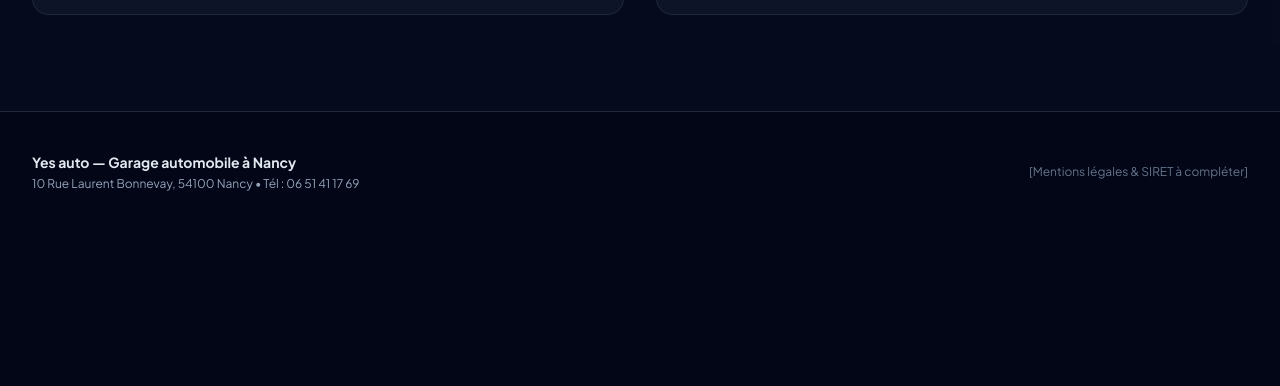
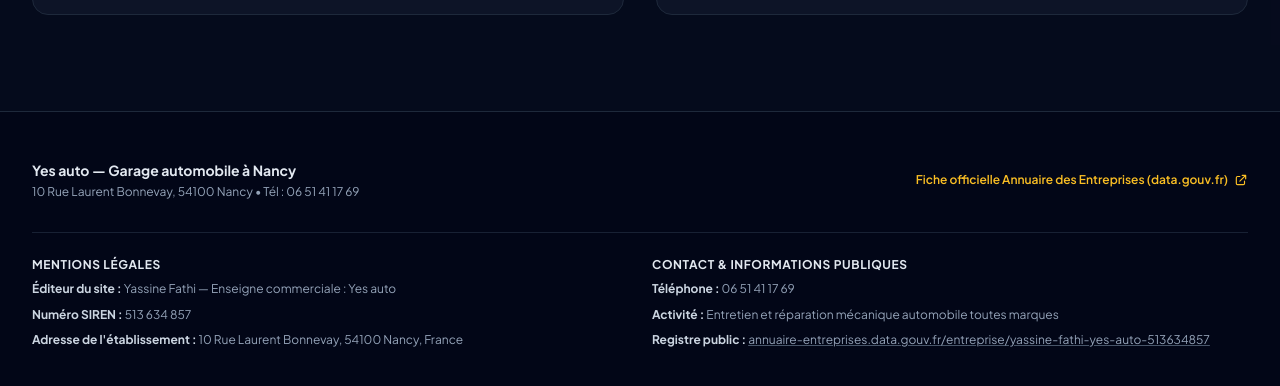
Before and after one commit to velox-studio-fr/test, a plain HTML site: page index.html in a window 1280 px wide. Shown: the part 3766-4152 px from the top of the page. Before the commit the page ends 3998 px from the top, so only its background shows below. Drawn offline with nearby package versions, Linux system fonts and the light colour scheme.

Commit message:
Add files via upload

```diff
--- a/index.html
+++ b/index.html
@@ -827,15 +827,50 @@
     </section>
   </main>
 
-  <!-- FOOTER -->
-  <footer class="border-t border-slate-800 bg-slate-950 py-10">
-    <div class="max-w-7xl mx-auto px-4 sm:px-6 lg:px-8 flex flex-col sm:flex-row items-start sm:items-center justify-between gap-4 text-xs text-slate-400">
-      <div>
-        <p class="font-bold text-slate-200 text-sm">Yes auto — Garage automobile à Nancy</p>
-        <p class="mt-1">10 Rue Laurent Bonnevay, 54100 Nancy • Tél : <a href="tel:+33651411769" class="hover:text-amber-400 transition-colors">06 51 41 17 69</a></p>
+  <!-- FOOTER & MENTIONS LÉGALES -->
+  <footer id="mentions-legales" class="border-t border-slate-800 bg-slate-950 py-12">
+    <div class="max-w-7xl mx-auto px-4 sm:px-6 lg:px-8 space-y-8">
+      <div class="flex flex-col sm:flex-row items-start sm:items-center justify-between gap-4 text-xs text-slate-400">
+        <div>
+          <p class="font-bold text-slate-200 text-sm">Yes auto — Garage automobile à Nancy</p>
+          <p class="mt-1">10 Rue Laurent Bonnevay, 54100 Nancy • Tél : <a href="tel:+33651411769" class="hover:text-amber-400 transition-colors">06 51 41 17 69</a></p>
+        </div>
+        <a
+          href="https://annuaire-entreprises.data.gouv.fr/entreprise/yassine-fathi-yes-auto-513634857"
+          target="_blank"
+          rel="noopener noreferrer"
+          class="inline-flex items-center gap-1.5 text-amber-400 hover:text-amber-300 font-semibold transition-colors"
+        >
+          <span>Fiche officielle Annuaire des Entreprises (data.gouv.fr)</span>
+          <svg class="w-3.5 h-3.5" fill="none" viewBox="0 0 24 24" stroke="currentColor" stroke-width="2">
+            <path stroke-linecap="round" stroke-linejoin="round" d="M10 6H6a2 2 0 00-2 2v10a2 2 0 002 2h10a2 2 0 002-2v-4M14 4h6m0 0v6m0-6L10 14" />
+          </svg>
+        </a>
       </div>
-      <div class="text-slate-500">
-        [Mentions légales &amp; SIRET à compléter]
+
+      <div class="pt-6 border-t border-slate-800/80 grid grid-cols-1 md:grid-cols-2 gap-6 text-xs text-slate-400 leading-relaxed">
+        <div class="space-y-1.5">
+          <h3 class="text-xs font-bold uppercase tracking-wider text-slate-200">Mentions légales</h3>
+          <p><strong class="text-slate-300">Éditeur du site :</strong> Yassine Fathi — Enseigne commerciale : Yes auto</p>
+          <p><strong class="text-slate-300">Numéro SIREN :</strong> 513 634 857</p>
+          <p><strong class="text-slate-300">Adresse de l'établissement :</strong> 10 Rue Laurent Bonnevay, 54100 Nancy, France</p>
+        </div>
+        <div class="space-y-1.5">
+          <h3 class="text-xs font-bold uppercase tracking-wider text-slate-200">Contact &amp; Informations publiques</h3>
+          <p><strong class="text-slate-300">Téléphone :</strong> <a href="tel:+33651411769" class="hover:text-amber-400 transition-colors">06 51 41 17 69</a></p>
+          <p><strong class="text-slate-300">Activité :</strong> Entretien et réparation mécanique automobile toutes marques</p>
+          <p>
+            <strong class="text-slate-300">Registre public :</strong>
+            <a
+              href="https://annuaire-entreprises.data.gouv.fr/entreprise/yassine-fathi-yes-auto-513634857"
+              target="_blank"
+              rel="noopener noreferrer"
+              class="underline decoration-slate-600 hover:text-amber-400 hover:decoration-amber-400 transition-colors"
+            >
+              annuaire-entreprises.data.gouv.fr/entreprise/yassine-fathi-yes-auto-513634857
+            </a>
+          </p>
+        </div>
       </div>
     </div>
   </footer>
```
